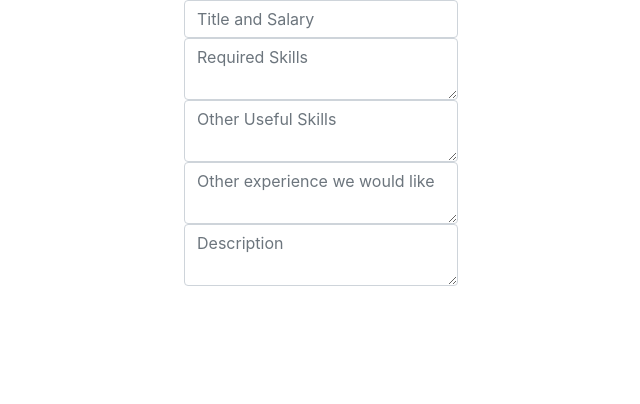
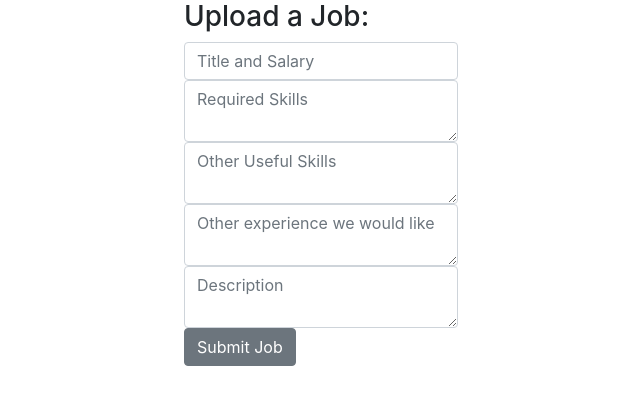
Before and after one commit to BloomTech-Labs/CS8-jobme, a React (Create React App) app in the folder client/: page /uploadjob in a window 1280 px wide. Shown: the top 404 px of the page, without its empty margins (319-959 px from the left). Built offline with nearby package versions, Linux system fonts and the light colour scheme; no server answers; what react-stripe-elements would draw is missing.

Commit message:
cleaned up form

```diff
--- a/client/src/components/employer/EmployerUploadJob.js
+++ b/client/src/components/employer/EmployerUploadJob.js
@@ -22,13 +22,17 @@ class EmployerUploadJob extends Component {
   };
 
   render() {
-    return <Form>
-        <Input type="text" name="titleAndSalary" placeholder="Title and Salary" onChange={this.inputHandler.bind(this)} />
-        <Input type="textarea" name="topSkills" placeholder="Required Skills" onChange={this.inputHandler.bind(this)} />
-      <Input type="textarea" name="additionalSkills" placeholder="Other Useful Skills" onChange={this.inputHandler.bind(this)} />
-      <Input type="textarea" name="familiarWith" placeholder="Other experience we would like" onChange={this.inputHandler.bind(this)} />
-      <Input type="textarea" name="description" placeholder="Description" onChange={this.inputHandler.bind(this)} />
-      </Form>;
+    return <div>
+        <h3>Upload a Job: </h3>
+      <Form onSubmit={this.submitHandler.bind(this)}>
+          <Input type="text" name="titleAndSalary" placeholder="Title and Salary" onChange={this.inputHandler.bind(this)} />
+          <Input type="textarea" name="topSkills" placeholder="Required Skills" onChange={this.inputHandler.bind(this)} />
+          <Input type="textarea" name="additionalSkills" placeholder="Other Useful Skills" onChange={this.inputHandler.bind(this)} />
+          <Input type="textarea" name="familiarWith" placeholder="Other experience we would like" onChange={this.inputHandler.bind(this)} />
+          <Input type="textarea" name="description" placeholder="Description" onChange={this.inputHandler.bind(this)} />
+        <Button type="submit">Submit Job</Button>
+        </Form>
+      </div>;
   }
 }
 
```
